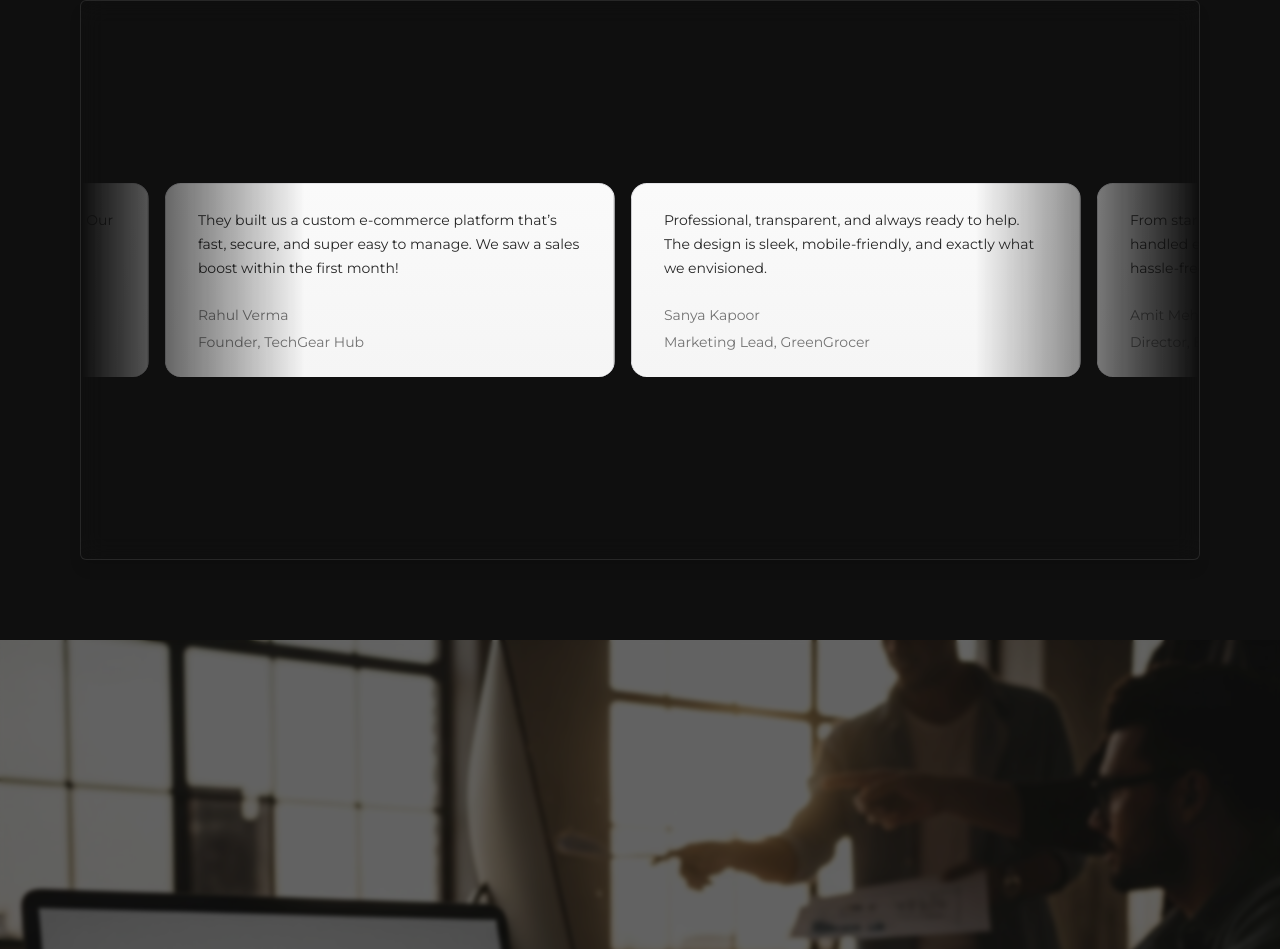
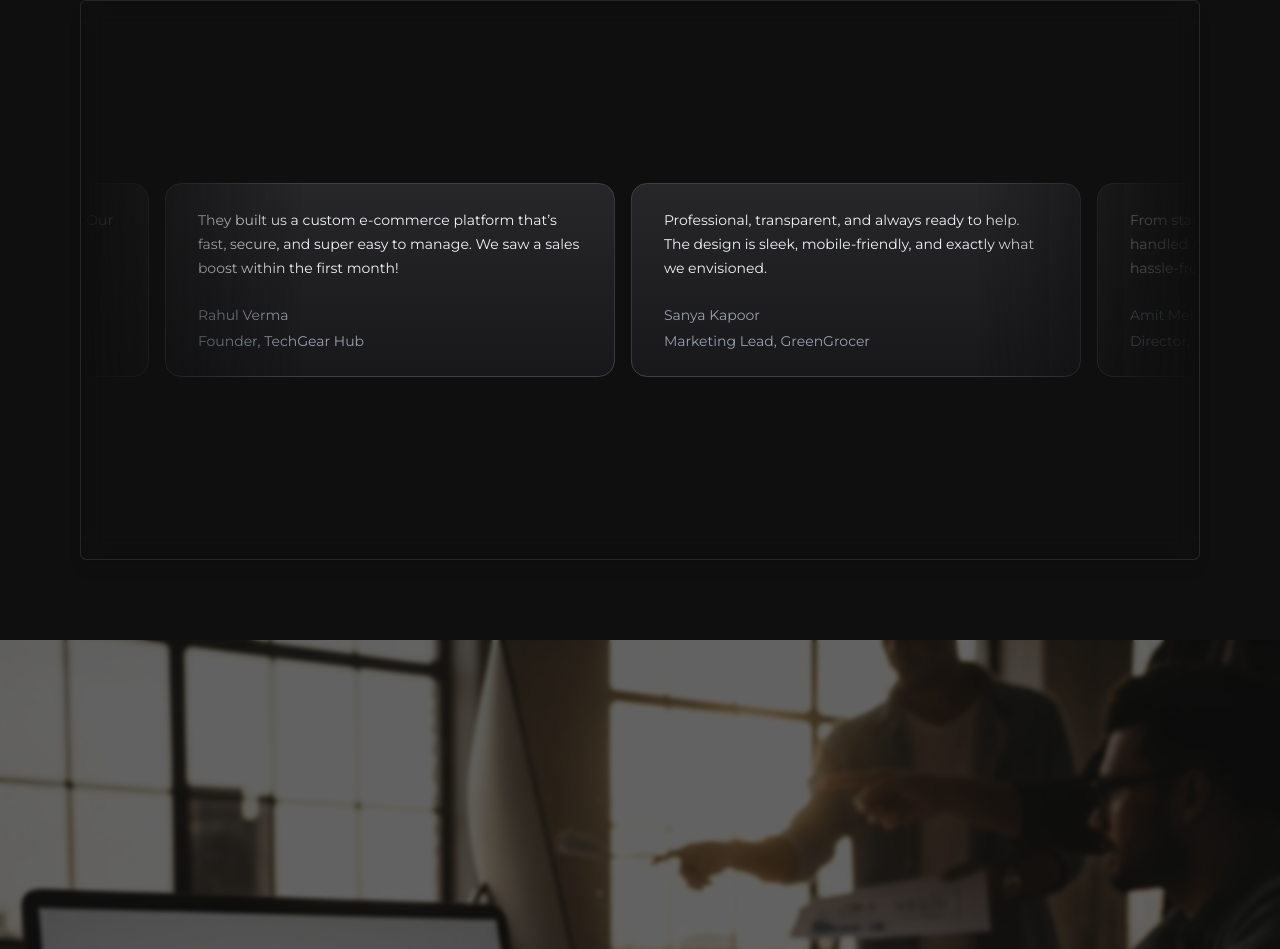
Before and after one commit to theajthakur/vijstack, a Next.js app: page / in a window 1280 px wide. Shown: the part 3076-4025 px from the top of the page. Built offline with nearby package versions, Linux system fonts and the light colour scheme; some icons are missing.

Commit message:
Fix: Forced Dark mode

```diff
--- a/src/components/ui/infinite-moving-cards.jsx
+++ b/src/components/ui/infinite-moving-cards.jsx
@@ -77,7 +77,7 @@ export const InfiniteMovingCards = ({
       >
         {items.map((item, idx) => (
           <li
-            className="relative w-[350px] max-w-full shrink-0 rounded-2xl border border-b-0 border-zinc-200 bg-[linear-gradient(180deg,#fafafa,#f5f5f5)] px-8 py-6 md:w-[450px] dark:border-zinc-700 dark:bg-[linear-gradient(180deg,#27272a,#18181b)]"
+            className="relative w-[350px] max-w-full shrink-0 rounded-2xl border border-zinc-700 bg-[linear-gradient(180deg,#27272a,#18181b)] px-8 py-6 md:w-[450px]"
             key={item.name}
           >
             <blockquote>
@@ -85,15 +85,15 @@ export const InfiniteMovingCards = ({
                 aria-hidden="true"
                 className="user-select-none pointer-events-none absolute -top-0.5 -left-0.5 -z-1 h-[calc(100%_+_4px)] w-[calc(100%_+_4px)]"
               ></div>
-              <span className="relative z-20 text-sm leading-[1.6] font-normal text-neutral-800 dark:text-gray-100">
+              <span className="relative z-20 text-sm leading-[1.6] font-normal text-gray-100">
                 {item.quote}
               </span>
               <div className="relative z-20 mt-6 flex flex-row items-center">
                 <span className="flex flex-col gap-1">
-                  <span className="text-sm leading-[1.6] font-normal text-neutral-500 dark:text-gray-400">
+                  <span className="text-sm leading-[1.6] font-normal text-gray-400">
                     {item.name}
                   </span>
-                  <span className="text-sm leading-[1.6] font-normal text-neutral-500 dark:text-gray-400">
+                  <span className="text-sm leading-[1.6] font-normal text-gray-400">
                     {item.title}
                   </span>
                 </span>
```
